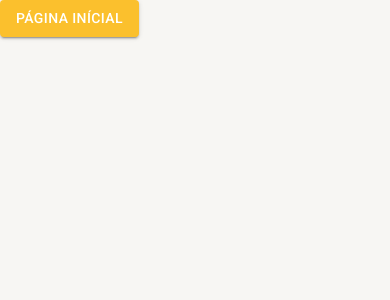
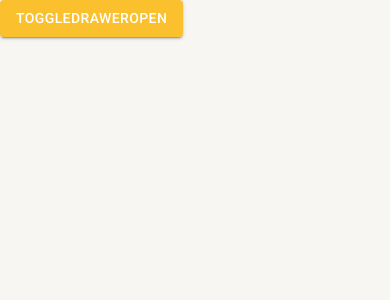
Before and after one commit to william1993jda/material-ui-typescript, a React (Vite) app: page /pagina-inicial in a window 390 px wide. Shown: the top 300 px of the page. Built offline with nearby package versions, Linux system fonts and the light colour scheme.

Commit message:
Responsividade do menu lateral

```diff
--- a/src/App.tsx
+++ b/src/App.tsx
@@ -1,15 +1,19 @@
-import { BrowserRouter } from "react-router-dom"
-import { AppRoutes } from "./routes"
-import { AppThemeProvider } from "./shared/context"
-
+import { BrowserRouter } from 'react-router-dom';
+import { AppRoutes } from './routes';
+import { AppThemeProvider, DrawerProvider } from './shared/contexts';
+import { MenuLateral } from './shared/components';
 
 export const App = () => {
 
   return (
     <AppThemeProvider>
-      <BrowserRouter>
-        <AppRoutes />
-      </BrowserRouter>
+      <DrawerProvider>
+        <BrowserRouter>
+          <MenuLateral>
+            <AppRoutes />
+          </MenuLateral>
+        </BrowserRouter>
+      </DrawerProvider>
     </AppThemeProvider>
-  )
-}
+  );
+};
--- a/src/routes/index.tsx
+++ b/src/routes/index.tsx
@@ -1,14 +1,15 @@
 import { Routes, Route, Navigate } from 'react-router-dom'
 import { Button } from '@mui/material'
-import { useAppThemeContext } from '../shared/context'
+import { useAppThemeContext, useDrawerContext } from '../shared/contexts'
 
 export const AppRoutes = () => {
-    const { toggleTheme } = useAppThemeContext()
+    // const { toggleTheme } = useAppThemeContext();
+    const { toggleDrawerOpen } = useDrawerContext();
     return (
         <Routes>
-            <Route path='/pagina-inicial' element={<Button variant='contained' color='primary' onClick={toggleTheme}>Página inícial</Button>} />
+            <Route path='/pagina-inicial' element={<Button variant='contained' color='primary' onClick={toggleDrawerOpen}>toggleDrawerOpen</Button>} />
 
             <Route path='*' element={<Navigate to='/pagina-inicial' />} />
         </Routes>
-    )
-}
+    );
+};
--- a/src/shared/components/index.ts
+++ b/src/shared/components/index.ts
@@ -1 +1 @@
-export {};
+export * from './menu-lateral/MenuLateral';
--- /dev/null
+++ b/src/shared/components/menu-lateral/MenuLateral.tsx
@@ -0,0 +1,52 @@
+import {
+    Avatar,
+    Box,
+    Divider,
+    Drawer,
+    Icon,
+    List,
+    ListItemButton,
+    ListItemIcon,
+    ListItemText,
+    useMediaQuery,
+    useTheme
+} from "@mui/material"
+import { useDrawerContext } from "../../contexts";
+
+export const MenuLateral: React.FC = ({ children }) => {
+    const theme = useTheme();
+    const smDown = useMediaQuery(theme.breakpoints.down('sm'))
+    const { isDrawerOpen, toggleDrawerOpen } = useDrawerContext()
+
+    return (
+        <>
+            <Drawer open={isDrawerOpen} variant={smDown ? 'temporary': 'permanent'} onClose={toggleDrawerOpen}>
+                <Box width={theme.spacing(28)} height="100%" display="flex" flexDirection="column">
+                    <Box width="100%" height={theme.spacing(20)} display="flex" alignItems="center" justifyContent="center">
+                        <Avatar
+                            alt="Remy Sharp"
+                            src="https://avatars.githubusercontent.com/u/34724110?v=4"
+                            sx={{ width: theme.spacing(12), height: theme.spacing(12) }}
+                        />
+                    </Box>
+                    <Divider />
+                    <Box flex={1}>
+                        <List component="nav">
+                            <ListItemButton>
+                                <ListItemIcon>
+                                    <Icon>
+                                        home
+                                    </Icon>
+                                </ListItemIcon>
+                                <ListItemText primary="Página inícial" />
+                            </ListItemButton>
+                        </List>
+                    </Box>
+                </Box>
+            </Drawer>
+            <Box height="100vh" marginLeft={smDown ? 0 : theme.spacing(28)}>
+                {children}
+            </Box>
+        </>
+    );
+};
--- a/src/shared/context/index.ts
+++ /dev/null
@@ -1 +0,0 @@
-export * from './ThemeContext';
--- /dev/null
+++ b/src/shared/contexts/DrawerContext.tsx
@@ -0,0 +1,26 @@
+import { createContext, useCallback, useContext, useState } from 'react';
+
+interface IDrawerContextData {
+  isDrawerOpen: boolean;
+  toggleDrawerOpen: () => void;
+}
+
+const DrawerContext = createContext({} as IDrawerContextData);
+
+export const useDrawerContext = () => {
+  return useContext(DrawerContext);
+};
+
+export const DrawerProvider: React.FC = ({ children }) => {
+  const [isDrawerOpen, setIsDrawerOpen] = useState(false);
+
+  const toggleDrawerOpen = useCallback(() => {
+    setIsDrawerOpen(oldDrawerOpen => !oldDrawerOpen);
+  }, []);
+
+  return (
+    <DrawerContext.Provider value={{ isDrawerOpen, toggleDrawerOpen }}>
+      {children}
+    </DrawerContext.Provider>
+  );
+};
--- a/src/shared/context/ThemeContext.tsx
+++ b/src/shared/contexts/ThemeContext.tsx
@@ -2,7 +2,7 @@
 import { ThemeProvider } from '@mui/material';
 import { Box } from '@mui/system';
 
-import { DarkTheme, LightTheme } from './../themes';
+import { DarkTheme, LightTheme } from '../themes';
 
 interface IThemeContextData {
   themeName: 'light' | 'dark';
@@ -37,4 +37,4 @@
       </ThemeProvider>
     </ThemeContext.Provider>
   );
-}
+};
--- /dev/null
+++ b/src/shared/contexts/index.ts
@@ -0,0 +1,2 @@
+export * from './ThemeContext';
+export * from './DrawerContext';
--- a/src/shared/themes/Dark.ts
+++ b/src/shared/themes/Dark.ts
@@ -20,4 +20,4 @@
             paper: '#303134',
         }
     }
-})
+});
--- a/src/shared/themes/Light.ts
+++ b/src/shared/themes/Light.ts
@@ -20,4 +20,4 @@
             paper: '#ffffff',
         }
     }
-})
+});
```
